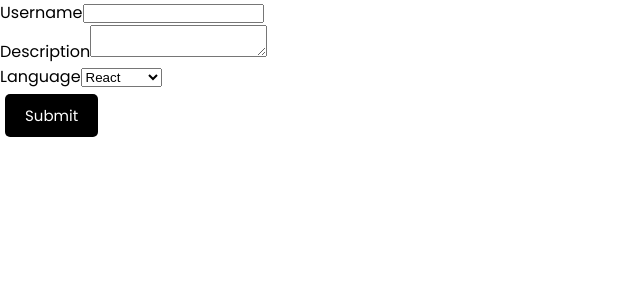
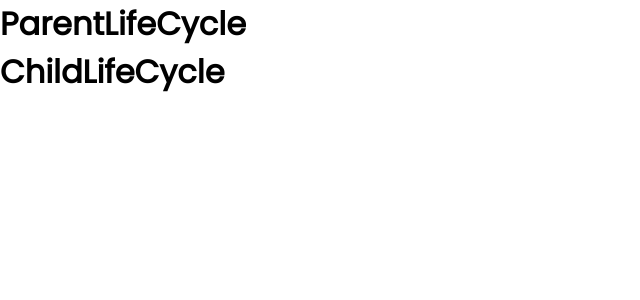
Before and after one commit to hemshah011/React-Basics, a React (Create React App) app: page / in a window 1280 px wide. Shown: the top 300 px of the page, without its empty margins (0-640 px from the left). Built offline with nearby package versions, Linux system fonts and the light colour scheme.

Commit message:
Mount Liecycle methods

```diff
--- a/src/App.js
+++ b/src/App.js
@@ -11,29 +11,31 @@ import React from 'react'
 // import PersonList from './components/PersonList'
 // import StyleSheets from './components/StyleSheets'
 // import Modules from './components/Modules'
-import DemoForms from './components/DemoForms'
+// import DemoForms from './components/DemoForms'
+import ParentLifeCycle from './components/ParentLifeCycle'
 function App() {
   return (
     <div className="App">
       <header className="App-header">
-        <DemoForms/>
+        <ParentLifeCycle/>
+        {/* <DemoForms/> */}
         {/* <StyleSheets/>
-        <Modules/> */}
-        {/* <PersonList/> */}
-        {/* <UserGreeting /> */}
-        {/* <ParentComponent/> */}
-        {/* <EventBind/>
+        <Modules/>
+        <PersonList/>
+        <UserGreeting />
+        <ParentComponent/>
+        <EventBind/>
         <FunctionEvent/>
-        <ClassEvent /> */}
-        {/* <Greet name="Hem">What up periscope</Greet> */}
-        {/* <Greet name="Prem">I am good</Greet>
+        <ClassEvent />
+        <Greet name="Hem">What up periscope</Greet>
+        <Greet name="Prem">I am good</Greet>
         <Greet name="Game">Your boy Jim here</Greet>
         <Welcome name="Hem">What up periscope</Welcome>
-        <Welcome name="Prem">I am good</Welcome> */}
-        {/* <Welcome name="Game">Your boy Jim here</Welcome>
+        <Welcome name="Prem">I am good</Welcome>
+        <Welcome name="Game">Your boy Jim here</Welcome>
         <Counter/>
-        <Welcome /> */}
-        {/* <Hello/> */}
+        <Welcome />
+        <Hello/> */}
       </header>
     </div>
   );
--- /dev/null
+++ b/src/components/ChildLifeCycle.js
@@ -0,0 +1,32 @@
+import React, { Component } from 'react'
+
+export class ChildLifeCycle extends Component {
+    constructor(props) {
+        super(props)
+
+        this.state = {
+             name:"ChildLifeCycle"
+        }
+        console.log('ChildLifeCycle Constructor')
+    }
+
+    static getDerivedStateFromProps(props,state){
+        console.log('ChildLifeCycle  getDerivedStateFromProps');
+        return null;
+    }
+
+    componentDidMount(){
+        console.log('ChildLifeCycle componentDidMount')
+    }
+
+    render() {
+        console.log('ChildLifeCycle Render')
+        return (
+            <h1>
+                ChildLifeCycle
+            </h1>
+        )
+    }
+}
+
+export default ChildLifeCycle
--- /dev/null
+++ b/src/components/ParentLifeCycle.js
@@ -0,0 +1,40 @@
+import React, { Component } from 'react'
+import ChildLifeCycle from './ChildLifeCycle';
+
+export class ParentLifeCycle extends Component {
+    constructor(props) {
+        super(props)
+
+        this.state = {
+            name: "ParentLifeCycle"
+        }
+        console.log('ParentLifeCycle Constructor')
+    }
+
+    static getDerivedStateFromProps(props, state) {
+        console.log('ParentLifeCycle  getDerivedStateFromProps');
+        return null;
+    }
+
+    shouldComponentUpdate() {
+        console.log("ParentLifeCycle shouldComponentUpdate")
+    }
+
+    componentDidMount() {
+        console.log('ParentLifeCycle componentDidMount')
+    }
+
+    render() {
+        console.log('ParentLifeCycle Render')
+        return (
+            <>
+                <h1>
+                    ParentLifeCycle
+            </h1>
+                <ChildLifeCycle />
+            </>
+        )
+    }
+}
+
+export default ParentLifeCycle
--- a/src/index.js
+++ b/src/index.js
@@ -5,9 +5,7 @@ import App from './App';
 import reportWebVitals from './reportWebVitals';
 
 ReactDOM.render(
-  <React.StrictMode>
-    <App />
-  </React.StrictMode>,
+  <App />,
   document.getElementById('root')
 );
 reportWebVitals();
```
